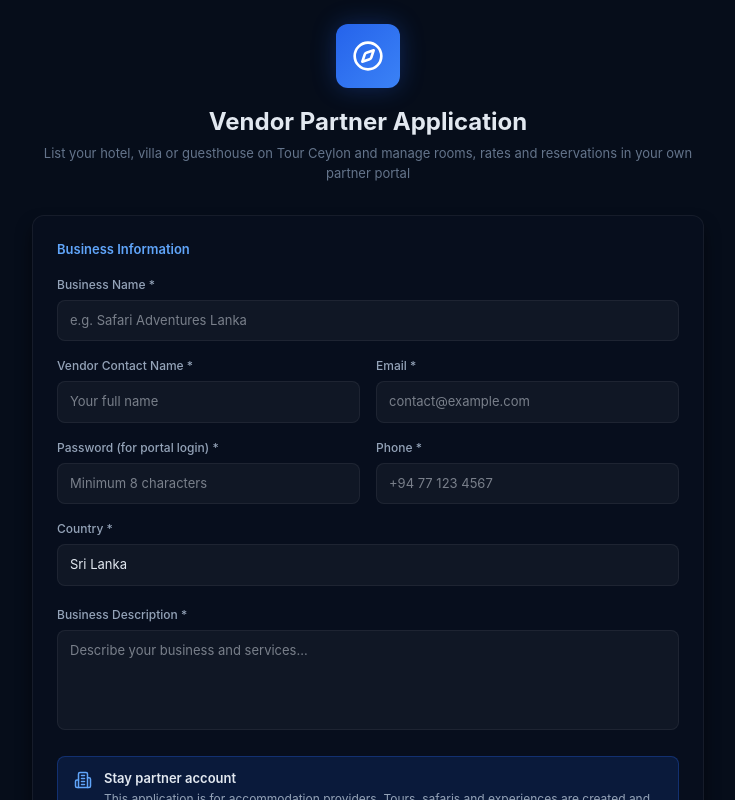
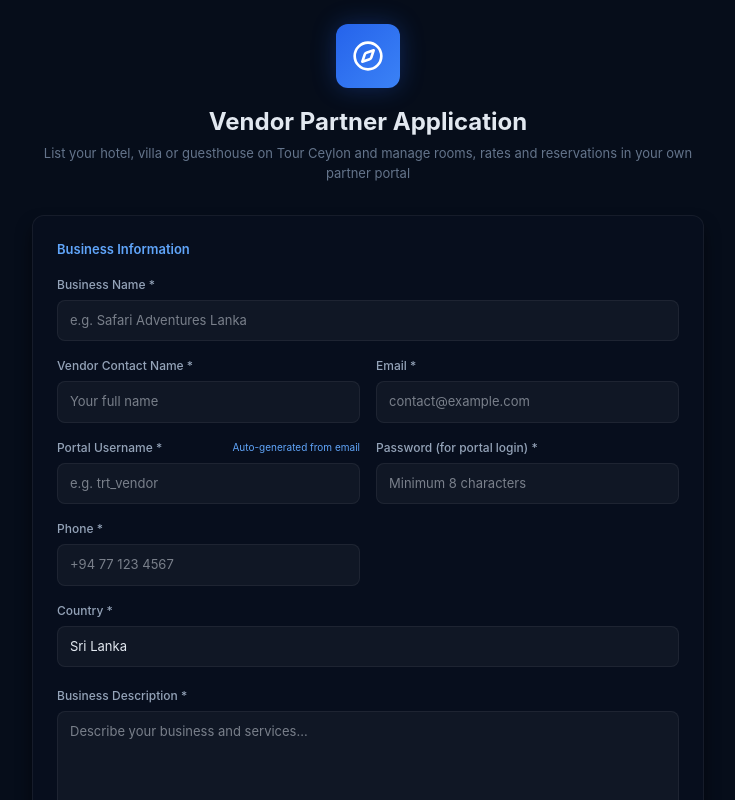
Before and after one commit to Tour-Ceylon/tour-ceylon-admin-vendor-portal-V2, a React (Vite) app: page /register/vendor in a window 1280 px wide. Shown: the top 800 px of the page, without its empty margins (272-1007 px from the left). Built offline with nearby package versions, Linux system fonts and the light colour scheme; no server answers.

Commit message:
feat(auth): add visible portal username field with auto-generator from email

```diff
--- a/src/app/components/auth/VendorRegistration.tsx
+++ b/src/app/components/auth/VendorRegistration.tsx
@@ -18,6 +18,8 @@ export function VendorRegistration({ onBackToRoleSelect }: VendorRegistrationPro
   const { isLoaded: signUpLoaded, signUp, setActive } = useSignUp();
   const [step, setStep] = useState<"form" | "verify">("form");
   const [code, setCode] = useState("");
+  const [username, setUsername] = useState("");
+  const [userEditedUsername, setUserEditedUsername] = useState(false);
   const toast = useToast();
   const navigate = useNavigate();
   const [loading, setLoading] = useState(false);
@@ -34,6 +36,15 @@ export function VendorRegistration({ onBackToRoleSelect }: VendorRegistrationPro
     businessDescription: "",
     categories: VENDOR_CATEGORIES,
   });
+
+  const generateUsername = (rawEmail: string, suffix = false) => {
+    let clean = (rawEmail.split("@")[0] || "").toLowerCase().replace(/[^a-z0-9_]/g, "");
+    if (clean.length < 4) clean = `vendor_${clean}`;
+    if (suffix) {
+      return `${clean.slice(0, 24)}_${Math.floor(1000 + Math.random() * 9000)}`;
+    }
+    return clean.slice(0, 30);
+  };
 
   /**
    * SEC-5: the password goes to Clerk from this browser and never through our server.
@@ -62,15 +73,6 @@ export function VendorRegistration({ onBackToRoleSelect }: VendorRegistrationPro
   const clerkMessage = (err: any, fallback: string) =>
     err?.errors?.[0]?.longMessage || err?.errors?.[0]?.message || err?.message || fallback;
 
-  const buildUsername = (email: string, withSuffix = false) => {
-    let base = email.split("@")[0].toLowerCase().replace(/[^a-z0-9_]/g, "");
-    if (base.length < 4) base = `vendor_${base}`;
-    if (withSuffix) {
-      return `${base.slice(0, 24)}_${Math.floor(1000 + Math.random() * 9000)}`;
-    }
-    return base.slice(0, 30);
-  };
-
   const handleSubmit = async (e: React.FormEvent) => {
     e.preventDefault();
     setLoading(true);
@@ -85,6 +87,8 @@ export function VendorRegistration({ onBackToRoleSelect }: VendorRegistrationPro
       if (!signUpLoaded || !signUp) throw new Error("Sign-up is still loading. Please try again in a moment.");
       const [firstName, ...rest] = formData.vendorName.trim().split(/\s+/);
       const email = formData.email.trim();
+      const chosenUsername = (username || generateUsername(email)).trim();
+
       const basePayload = {
         emailAddress: email,
         password: formData.password || "",
@@ -95,7 +99,7 @@ export function VendorRegistration({ onBackToRoleSelect }: VendorRegistrationPro
       try {
         await signUp.create({
           ...basePayload,
-          username: buildUsername(email),
+          username: chosenUsername,
         });
       } catch (createErr: any) {
         const isUsernameTaken = createErr?.errors?.some(
@@ -104,9 +108,11 @@ export function VendorRegistration({ onBackToRoleSelect }: VendorRegistrationPro
             String(item?.message || "").toLowerCase().includes("username")
         );
         if (isUsernameTaken) {
+          const fallbackUser = generateUsername(email, true);
+          setUsername(fallbackUser);
           await signUp.create({
             ...basePayload,
-            username: buildUsername(email, true),
+            username: fallbackUser,
           });
         } else {
           throw createErr;
@@ -131,7 +137,13 @@ export function VendorRegistration({ onBackToRoleSelect }: VendorRegistrationPro
     try {
       let attempt = await signUp.attemptEmailAddressVerification({ code: code.trim() });
       if (attempt.status !== "complete" && attempt.missingFields?.includes("username")) {
-        attempt = await signUp.update({ username: buildUsername(formData.email.trim(), true) });
+        try {
+          const finalUser = (username || generateUsername(formData.email.trim())).trim();
+          attempt = await signUp.update({ username: finalUser });
+        } catch {
+          const fallbackUser = generateUsername(formData.email.trim(), true);
+          attempt = await signUp.update({ username: fallbackUser });
+        }
       }
       if (attempt.status !== "complete") {
         throw new Error(
@@ -308,9 +320,42 @@ export function VendorRegistration({ onBackToRoleSelect }: VendorRegistrationPro
                   <input
                     type="email"
                     value={formData.email}
-                    onChange={(e) => setFormData({ ...formData, email: e.target.value })}
+                    onChange={(e) => {
+                      const newEmail = e.target.value;
+                      setFormData({ ...formData, email: newEmail });
+                      if (!userEditedUsername) {
+                        setUsername(generateUsername(newEmail));
+                      }
+                    }}
                     placeholder="contact@example.com"
                     required
+                    className="w-full px-3 py-2.5 rounded-lg text-[13px] outline-none"
+                    style={{
+                      background: "var(--input-background)",
+                      border: "1px solid var(--border-light)",
+                      color: "var(--text-primary)",
+                    }}
+                  />
+                </div>
+                <div>
+                  <div className="flex items-center justify-between mb-1.5">
+                    <label className="block text-[12px]" style={{ color: "var(--text-secondary)", fontWeight: 500 }}>
+                      Portal Username *
+                    </label>
+                    <span className="text-[10px]" style={{ color: "var(--accent-navy-light)" }}>
+                      Auto-generated from email
+                    </span>
+                  </div>
+                  <input
+                    type="text"
+                    value={username}
+                    onChange={(e) => {
+                      setUserEditedUsername(true);
+                      setUsername(e.target.value.toLowerCase().replace(/[^a-z0-9_]/g, "").slice(0, 30));
+                    }}
+                    placeholder="e.g. trt_vendor"
+                    required
+                    minLength={4}
                     className="w-full px-3 py-2.5 rounded-lg text-[13px] outline-none"
                     style={{
                       background: "var(--input-background)",
```
